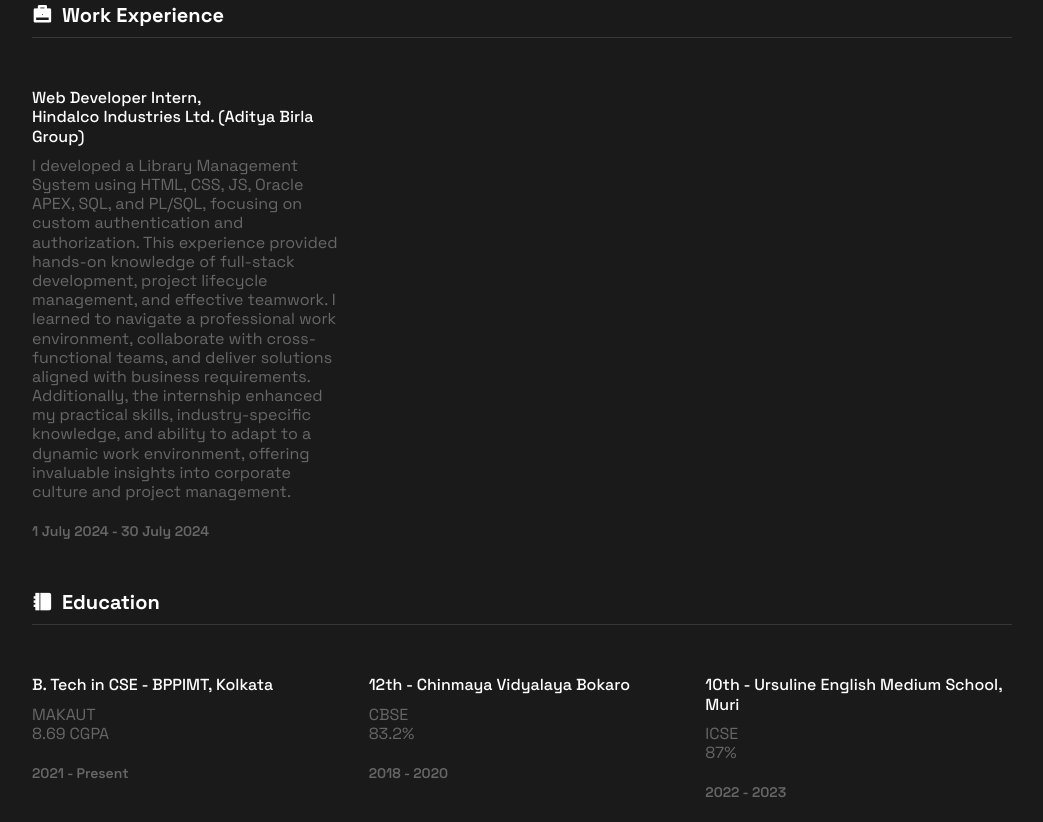
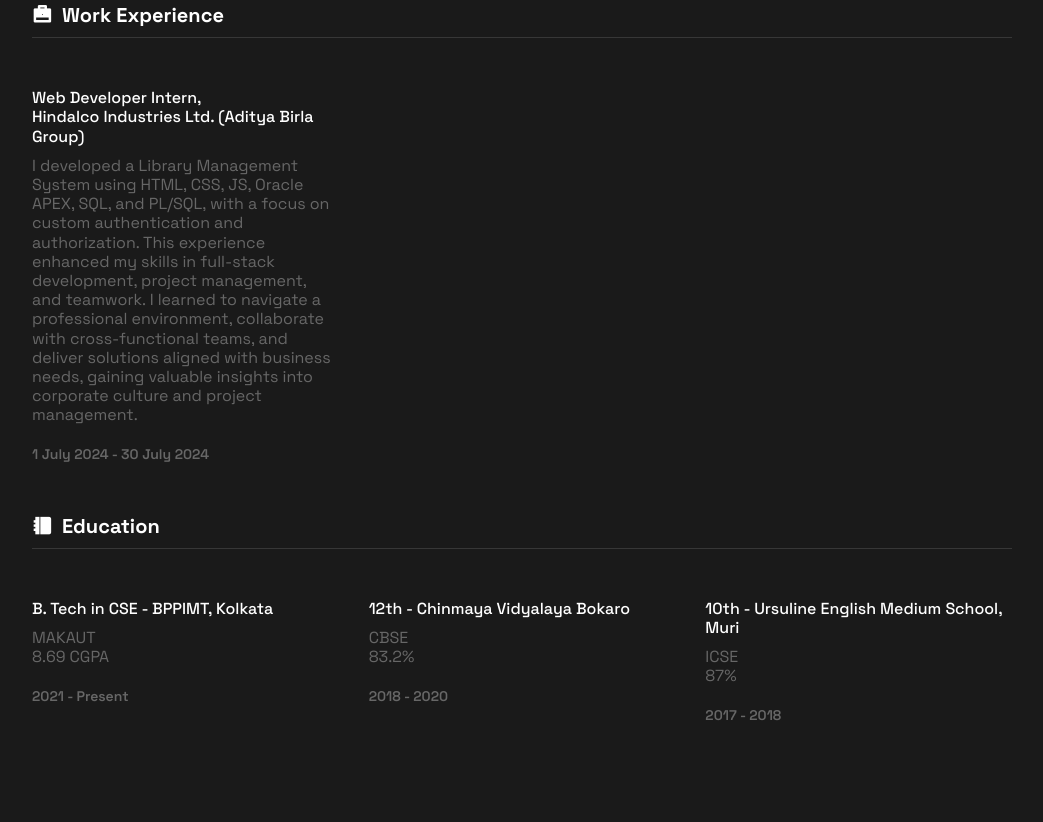
Before and after one commit to RajivKrMahato/my_portfolio_website, a plain HTML site: page index.html in a window 1280 px wide. Shown: the part 1633-2455 px from the top of the page, without its empty margins (118-1161 px from the left). Drawn offline with nearby package versions, Linux system fonts and the light colour scheme.

Commit message:
Update index.html

```diff
--- a/index.html
+++ b/index.html
@@ -238,17 +238,7 @@
                   Birla Group)
                 </h3>
                 <p class="qualification__description">
-                  I developed a Library Management System using HTML, CSS, JS,
-                  Oracle APEX, SQL, and PL/SQL, focusing on custom
-                  authentication and authorization. This experience provided
-                  hands-on knowledge of full-stack development, project
-                  lifecycle management, and effective teamwork. I learned to
-                  navigate a professional work environment, collaborate with
-                  cross-functional teams, and deliver solutions aligned with
-                  business requirements. Additionally, the internship enhanced
-                  my practical skills, industry-specific knowledge, and ability
-                  to adapt to a dynamic work environment, offering invaluable
-                  insights into corporate culture and project management.
+                  I developed a Library Management System using HTML, CSS, JS, Oracle APEX, SQL, and PL/SQL, with a focus on custom authentication and authorization. This experience enhanced my skills in full-stack development, project management, and teamwork. I learned to navigate a professional environment, collaborate with cross-functional teams, and deliver solutions aligned with business needs, gaining valuable insights into corporate culture and project management.
                 </p>
                 <span class="qualification__date"
                   >1 July 2024 - 30 July 2024</span
@@ -309,7 +299,7 @@
                   ICSE <br />
                   87%
                 </p>
-                <span class="qualification__date">2022 - 2023</span>
+                <span class="qualification__date">2017 - 2018</span>
               </div>
               <!-- Education 3-->
               <!-- <div class="qualification__item">
```
